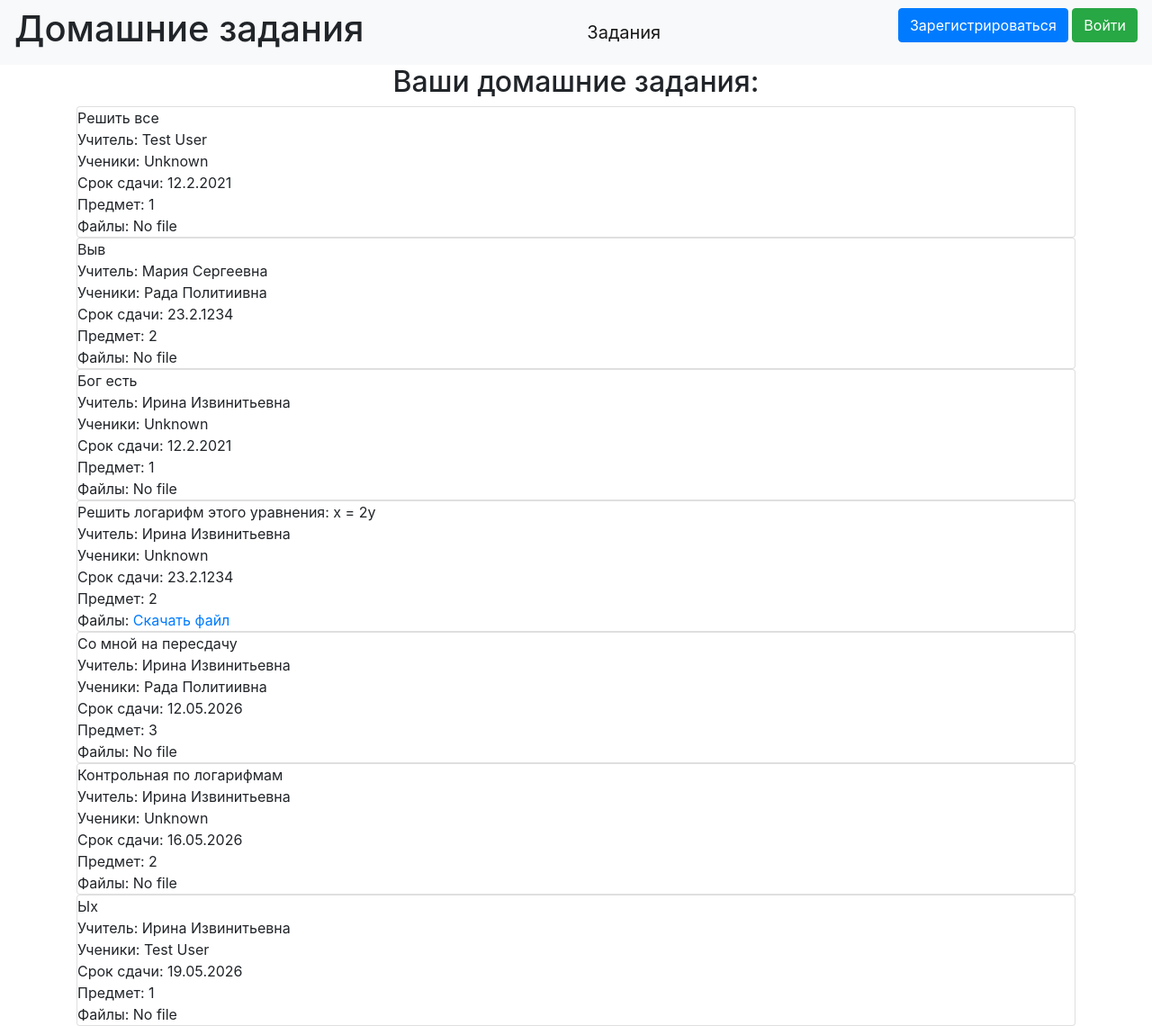
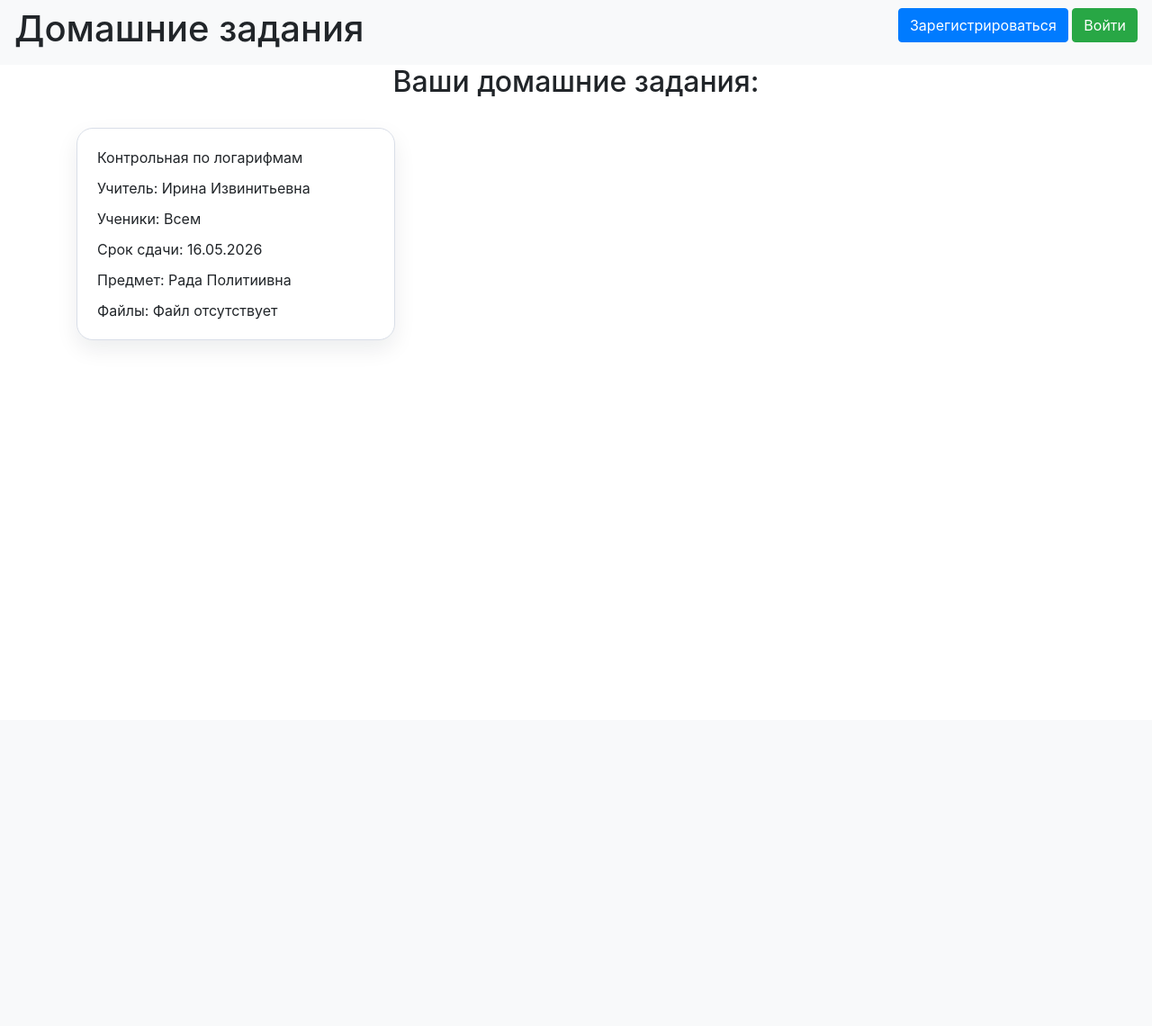
Before and after one commit to OlegMine2008/Homeworks_sitik, a Flask app: page / in a window 1280 px wide. Shown: the whole page at 90% size. After the commit the page ends 378 px from the top, so only its background shows below. Run offline with Flask 3, Linux system fonts and the light colour scheme; data comes from the database, SQL or seed files in the repository; both versions use the stored data as it was after the commit; some libraries are stand-ins or nearby versions.

Commit message:
Эстетические изменения

```diff
--- a/main.py
+++ b/main.py
@@ -1,5 +1,6 @@
+import time
 from flask import Flask, render_template
-from flask_login import LoginManager
+from flask_login import LoginManager, current_user
 
 
 from data.db_session import global_init, create_session
@@ -27,7 +28,35 @@ def load_user(user_id):
 @app.route('/')
 def index():
     db_sess = create_session()
-    jobs = db_sess.query(Hometask).all()
+    now = time.time()
+    jobs = []
+    for job in db_sess.query(Hometask).all():
+        if current_user.is_authenticated and current_user.status == 'teacher' and str(job.teacher) != str(current_user.id):
+            continue
+
+        try:
+            deadline = time.mktime(time.strptime(str(job.date).strip(), '%d.%m.%Y'))
+        except (TypeError, ValueError, OverflowError):
+            continue
+
+        is_public = job.students in (None, '', 0, '0')
+        days_before = 7 if is_public else 14
+        seconds_left = deadline - now
+
+        if seconds_left < 0 or seconds_left > days_before * 24 * 60 * 60:
+            continue
+
+        if is_public:
+            jobs.append(job)
+            continue
+
+        if not current_user.is_authenticated:
+            continue
+
+        current_user_id = str(current_user.id)
+        if current_user_id in (str(job.students), str(job.teacher)):
+            jobs.append(job)
+
     users = db_sess.query(User).all()
     names = {name.id: (name.name) for name in users}
     return render_template('index.html', names=names, jobs=jobs, title='Homeworks FOREVER')
--- /dev/null
+++ b/requirements.txt
@@ -0,0 +1,6 @@
+flask==3.1.3
+flask-login==0.6.3
+flask-wtf==1.3.0
+sqlalchemy==2.0.49
+werkzeug==3.1.8
+wtforms==3.2.1
--- /dev/null
+++ b/static/css/tasks.css
@@ -0,0 +1,39 @@
+.cards_container {
+    display: grid;
+    grid-template-columns: repeat(3, minmax(0, 1fr));
+    gap: 24px;
+    margin: 32px 0;
+}
+
+.card {
+    border: 1px solid #d9dee8;
+    border-radius: 18px;
+    padding: 20px 22px;
+    background: #ffffff;
+    box-shadow: 0 10px 24px rgba(15, 23, 42, 0.08);
+}
+
+.card > div + div {
+    margin-top: 10px;
+}
+
+.card a {
+    color: #0d6efd;
+    text-decoration: none;
+}
+
+.card a:hover {
+    text-decoration: underline;
+}
+
+@media (max-width: 991px) {
+    .cards_container {
+        grid-template-columns: repeat(2, minmax(0, 1fr));
+    }
+}
+
+@media (max-width: 575px) {
+    .cards_container {
+        grid-template-columns: 1fr;
+    }
+}
--- a/templates/addtask.html
+++ b/templates/addtask.html
@@ -39,7 +39,7 @@
     </p>
     <p>
         {{ form.date.label }}<br>
-        {{ form.date(class="form-control") }}<br>
+        {{ form.date(class="form-control", placeholder="DD.MM.YYYY", pattern="\\d{2}\\.\\d{2}\\.\\d{4}", title="Format: DD.MM.YYYY") }}<br>
         {% for error in form.date.errors %}
     <p class="alert alert-danger" role="alert">
         {{ error }}
--- a/templates/index.html
+++ b/templates/index.html
@@ -10,14 +10,14 @@
     <div class="card">
         <div>{{ job.homework.capitalize() }}</div>
         <div>Учитель: {{ names.get(job.teacher, 'Unknown') }}</div>
-        <div>Ученики: {{ names.get(job.students, 'Unknown') }}</div>
+        <div>Ученики: {{ names.get(job.students, 'Всем') }}</div>
         <div>Срок сдачи: {{ job.date }}</div>
-        <div>Предмет: {{ job.subject }}</div>
+        <div>Предмет: {{ names.get(job.subject, 'Unknown') }}</div>
         <div>Файлы:
          {% if job.file %}
           <a href="/homeworks/{{ job.id }}/file">Скачать файл</a>
          {% else %}
-          No file
+          Файл отсутствует
         {% endif %}
         </div>
     </div>
--- a/templates/main_page.html
+++ b/templates/main_page.html
@@ -5,13 +5,13 @@
     <meta name="viewport" content="width=device-width, initial-scale=1, shrink-to-fit=no">
     <link rel="stylesheet" href="https://stackpath.bootstrapcdn.com/bootstrap/4.4.1/css/bootstrap.min.css" integrity="sha384-Vkoo8x4CGsO3+Hhxv8T/Q5PaXtkKtu6ug5TOeNV6gBiFeWPGFN9MuhOf23Q9Ifjh" crossorigin="anonymous">
     <link rel="stylesheet" type="text/css" href="../static/css/style.css" />
+    <link rel="stylesheet" type="text/css" href="../static/css/tasks.css" />
     <title>{{title}}</title>
 </head>
   <body>
     <header>
       <nav class="navbar navbar-light bg-light">
           <h1>Домашние задания</h1>
-        <a class="navbar-brand" href="#">Задания</a>
         {% if current_user.is_authenticated %}
           <p>
             {% if current_user.status == 'teacher' %}
```
Also changed, not shown: data/addhome.py (+16 -2 lines), data/job_api.py (+24 -11 lines), db/homework_site.sqlite.
